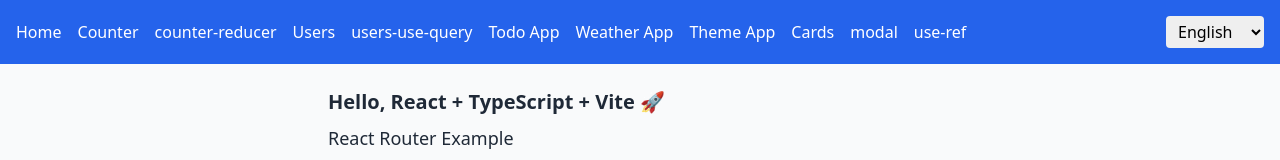
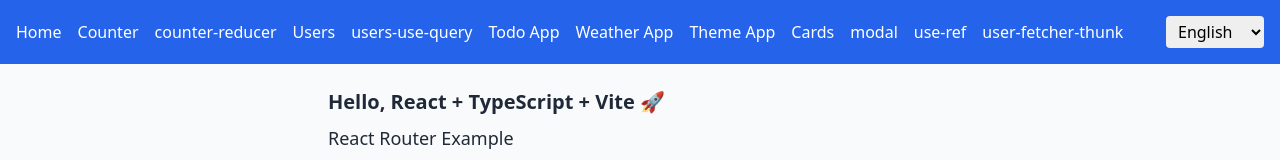
Before and after one commit to shivarajskit/react-hands-on, a React (Vite) app in the folder my-react-app/: page / in a window 1280 px wide. Shown: the top 160 px of the page. Built offline with nearby package versions, Linux system fonts and the light colour scheme.

Commit message:
redux UserFetcher component referencing in the app component

```diff
--- a/my-react-app/src/App.tsx
+++ b/my-react-app/src/App.tsx
@@ -10,6 +10,7 @@ import Modal from './components/Modal';
 import CounterReducer from './components/CounterReducer';
 import UserListUseQuery from './components/UserListUseQuery';
 import UseRef from './components/UseRef';
+import UserFetcher from './components/UserFetcher';
 
 function App() {
   const { t, i18n } = useTranslation();
@@ -33,6 +34,7 @@ function App() {
           <Link className="hover:underline" to="/card">{t("card.title")}</Link>
           <Link className="hover:underline" to="/modal">{t("modal")}</Link>
           <Link className="hover:underline" to="/use-ref">{t("use-ref")}</Link>
+          <Link className="hover:underline" to="/user-fetcher-redux-thunk">{t("user-fetcher-thunk")}</Link>
         </div>
 
         {/* Language selection dropdown */}
@@ -68,6 +70,7 @@ function App() {
           <Route path="/weather" element={<WeatherApp />} />
           <Route path="/theme" element={<ThemeApp />} />
           <Route path="/use-ref" element={<UseRef />} />
+          <Route path="/user-fetcher-redux-thunk" element={<UserFetcher />} />
           <Route
             path="/card"
             element={
```
